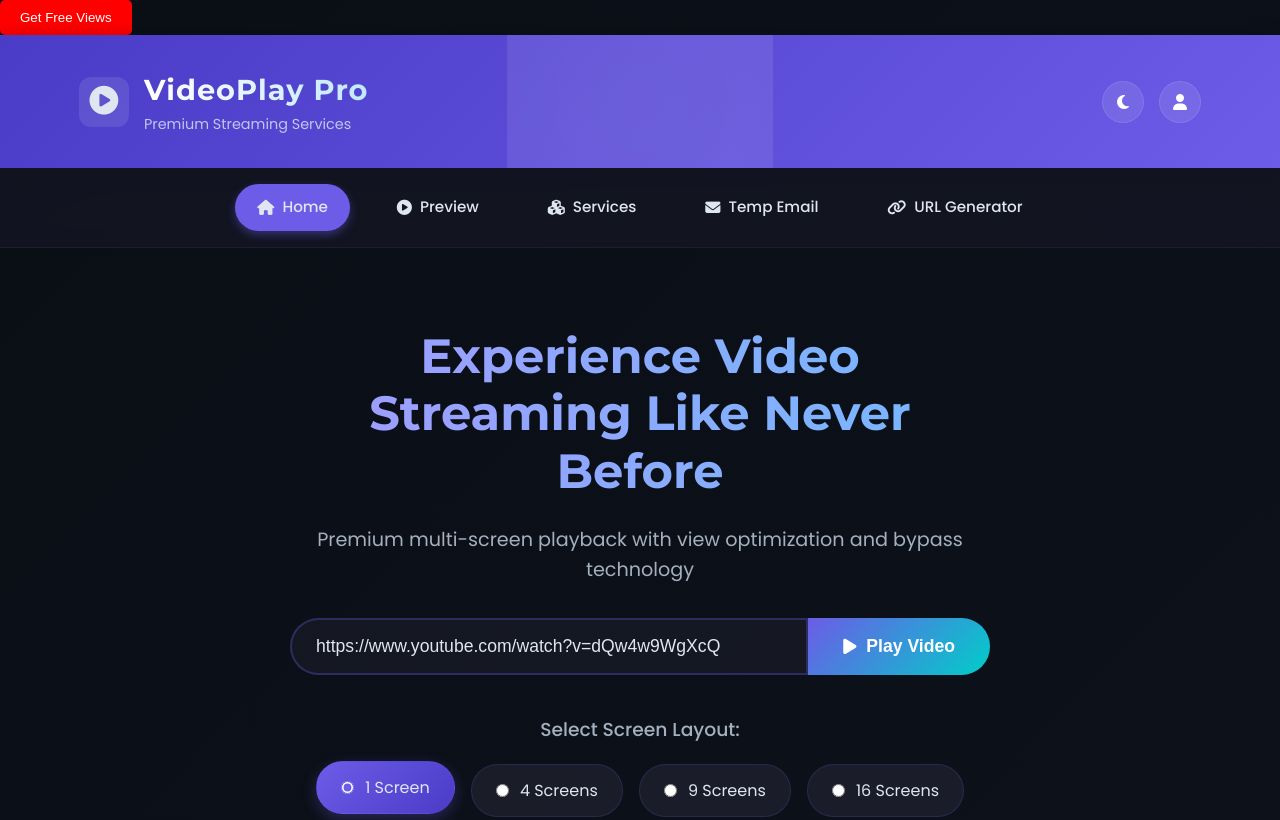
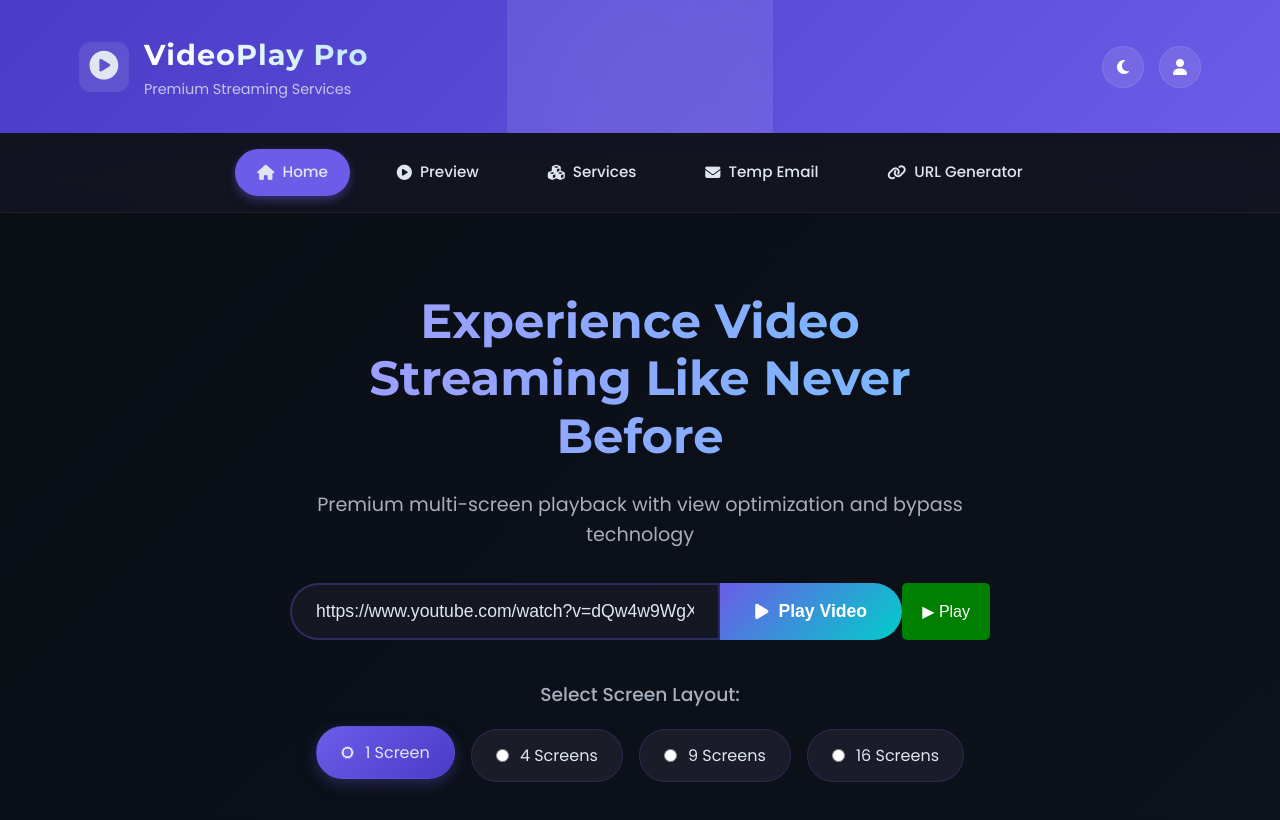
Before and after one commit to Aditengineer/youtube-views, a plain HTML site: page index.html in a window 1280 px wide. Shown: the top 820 px of the page. Drawn offline with Linux system fonts and the light colour scheme.

Commit message:
Update index.html

```diff
--- a/index.html
+++ b/index.html
@@ -7,13 +7,6 @@
   <meta name="description" content="Free YouTube video view. Increase views, track growth, and Generate website ready Link.">
   <meta name="robots" content="index, follow">
   <meta name="viewport" content="width=device-width, initial-scale=1.0">
-    <a href="https://www.profitableratecpm.com/wpube0zc?key=07148d15f4cf1af04ef87209b4f90cb0" target="_blank" rel="nofollow">
-  <button style="padding: 10px 20px; background-color: red; color: white; border: none; border-radius: 5px;">
-    Get Free Views
-</button>
-
-
-</a>
 
 
     <link
@@ -875,7 +868,15 @@
               placeholder="Paste YouTube video URL..."
               value="https://www.youtube.com/watch?v=dQw4w9WgXcQ"
             />
-            <button id="playBtn"><i class="fas fa-play"></i> Play Video</button>
+            <button id="playBtn"><i class="fas fa-play"></i> Play Video</button>  <button onclick="openAd()" style="padding: 10px 20px; font-size: 16px; background-color: green; color: white; border: none; border-radius: 5px;">
+    ▶ Play
+  </button>
+
+  <script>
+    function openAd() {
+      window.open("https://www.profitableratecpm.com/wpube0zc?key=07148d15f4cf1af04ef87209b4f90cb0", "_blank");
+    }
+  </script>
           </div>
 
           <div class="screen-options">
```
